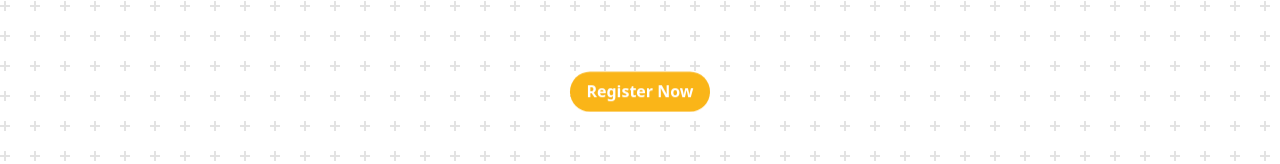
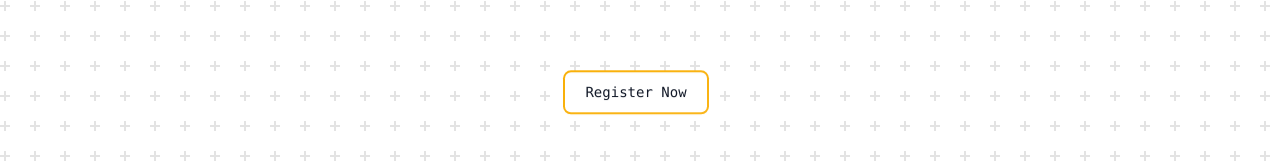
Before and after one commit to NavinShrinivas/Ingenius2023, a Next.js app in the folder ingenius23/: page / in a window 1280 px wide. Shown: the part 539-703 px from the top of the page. Built offline with nearby package versions, Linux system fonts and the light colour scheme.

Commit message:
Fix: Fixes colour gradient for button

```diff
--- a/ingenius23/src/components/hero.js
+++ b/ingenius23/src/components/hero.js
@@ -18,10 +18,10 @@
             />
             {/* a button */}
             <div className="flex flex-col items-center justify-center">
-            <button
-            className="bg-[#fab518] text-white font-bold py-2 px-4 rounded-full"
-            >
-            Register Now
+            <button class="relative inline-flex items-center justify-center p-0.5 mb-2 mr-2 overflow-hidden text-sm font-medium text-gray-900 rounded-lg group bg-gradient-to-br from-[#f9af05] to-[#fab518] group-hover:from-[#f9af05] group-hover:to-to-[#fab518] hover:text-white dark:text-white focus:ring-4 focus:outline-none focus:ring-[#fab518] dark:focus:ring-cyan-800">
+              <span class="relative px-5 py-2.5 font-mono transition-all ease-in duration-75 bg-white dark:bg-gray-900 rounded-md group-hover:bg-opacity-0">
+                  Register Now
+              </span>
             </button>
             </div>
 
```
